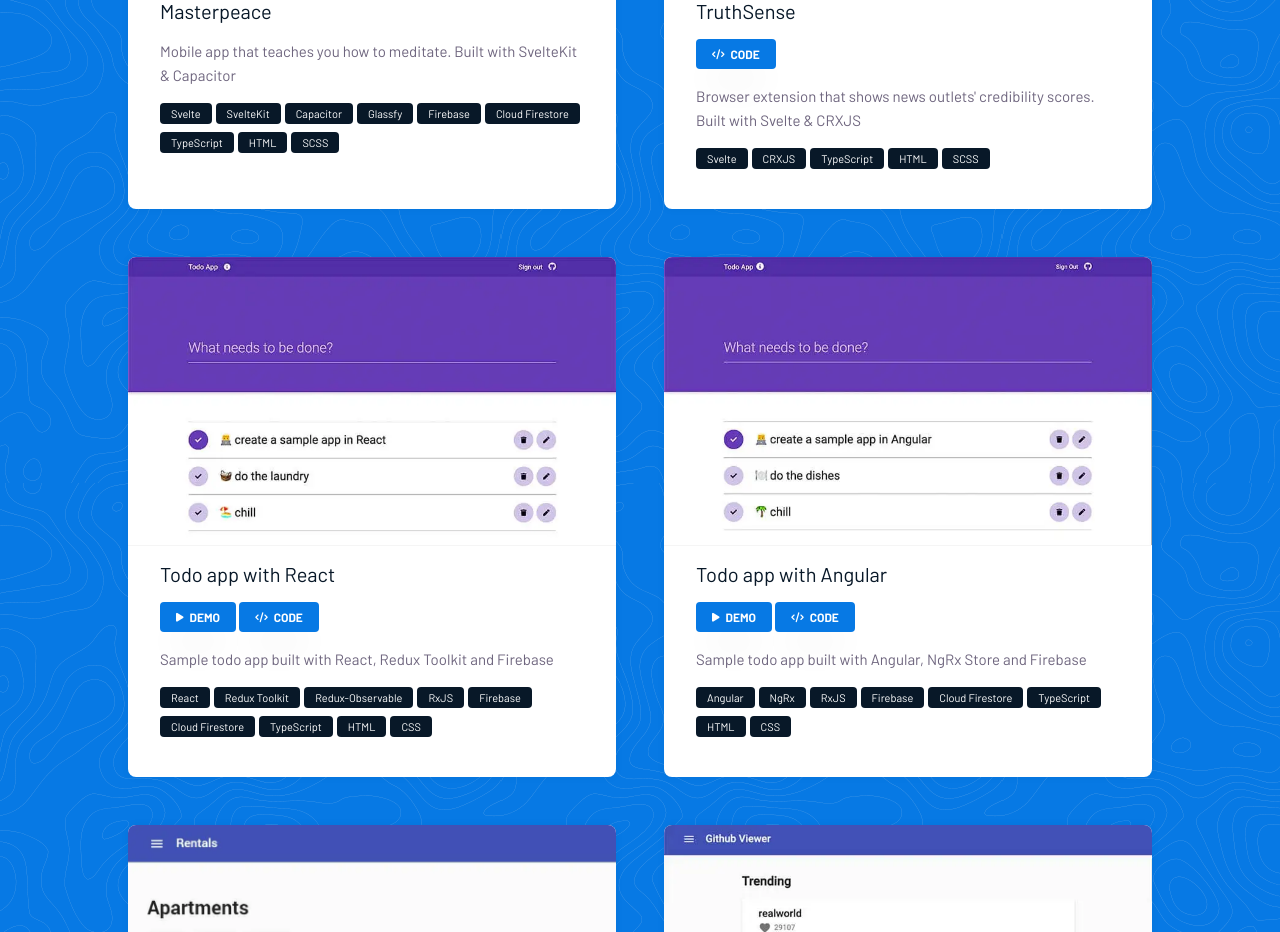
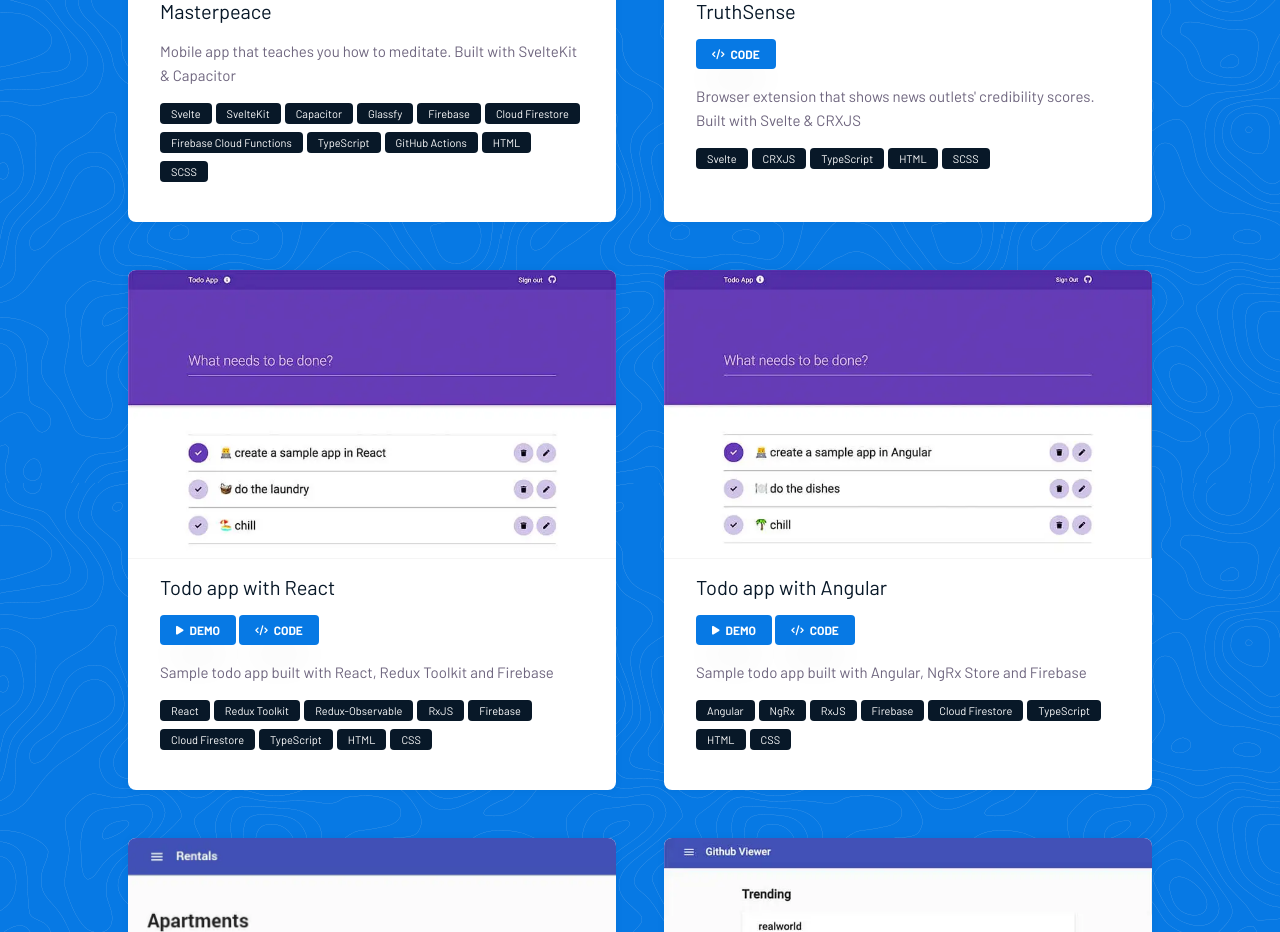
Before and after one commit to yuliankarapetkov/personal-website, a SvelteKit app: page / in a window 1280 px wide. Shown: the part 5920-6852 px from the top of the page. Built offline with nearby package versions, Linux system fonts and the light colour scheme.

Commit message:
fix: add technologies to Masterpeace project

```diff
--- a/src/components/top-level/Portfolio.svelte
+++ b/src/components/top-level/Portfolio.svelte
@@ -16,7 +16,9 @@
                 'Glassfy',
                 'Firebase',
                 'Cloud Firestore',
+                'Firebase Cloud Functions',
                 'TypeScript',
+                'GitHub Actions',
                 'HTML',
                 'SCSS'
             ]
```
